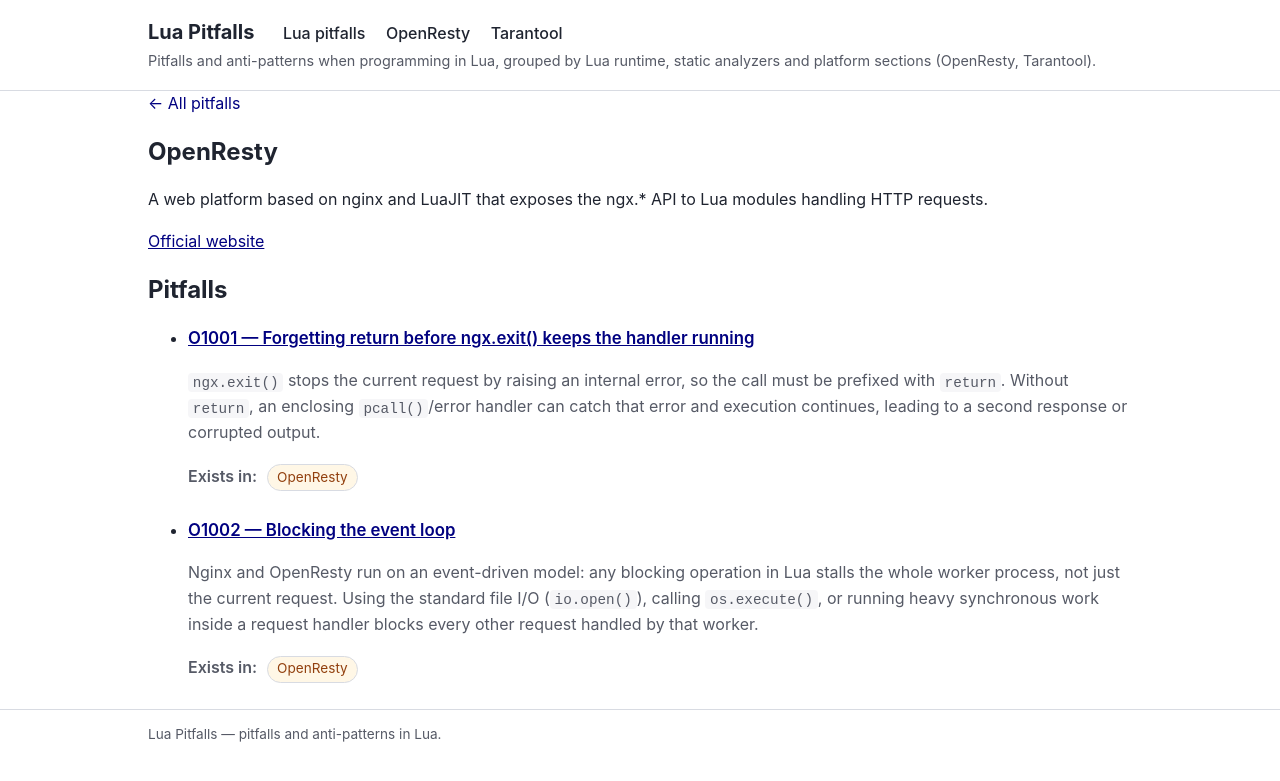
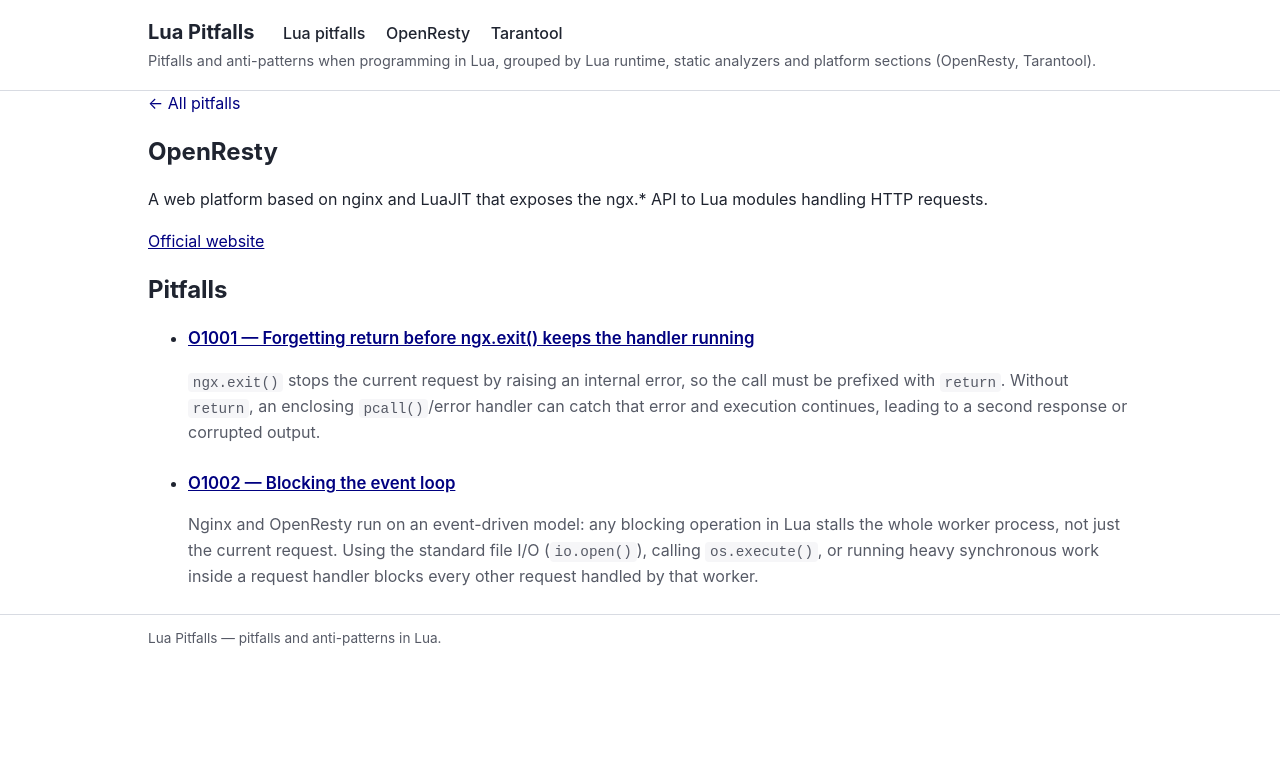
Before and after one commit to ligurio/lua-pitfalls, a Jekyll site: the page built from openresty/index.md, in a window 1280 px wide. Shown: the top 781 px of the page. Built offline with Jekyll 4.4.1, drawn with Linux system fonts in a browser that asks for light colours.

Commit message:
Remove tags "Exists in"
The patch hides "Exists in" tags on the platform pages.

```diff
--- a/_includes/tags.html
+++ b/_includes/tags.html
@@ -1,6 +1,7 @@
 {% assign current = include.entry | default: page %}
 
 <section class="tags">
+  {% unless include.hide_exists_in == "platform" %}
     {% if current.platform and current.platform.size > 0 %}
       <p class="tag-group">
         <span class="tag-label">Exists in:</span>
@@ -28,6 +29,7 @@
         {% endfor %}
       </p>
     {% endif %}
+  {% endunless %}
 
   {% if current.analyzers and current.analyzers.size > 0 %}
     <p class="tag-group">
--- a/_layouts/tag-page.html
+++ b/_layouts/tag-page.html
@@ -46,7 +46,7 @@ layout: default
         <li class="pitfall-entry">
           <a class="pitfall-title" href="{{ item.url | relative_url }}">{{ item.path | split: "/" | last | remove: ".md" }} — {{ item.title }}</a>
           <div class="pitfall-description">{{ item.description | markdownify }}</div>
-          {% include tags.html entry=item %}
+          {% include tags.html entry=item hide_exists_in=page.kind %}
         </li>
       {% endfor %}
     </ul>
```
Lines whose indentation alone changed are shown as unchanged.
